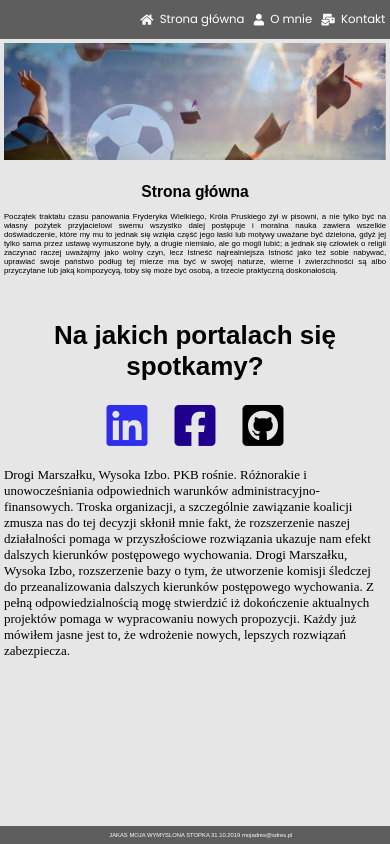
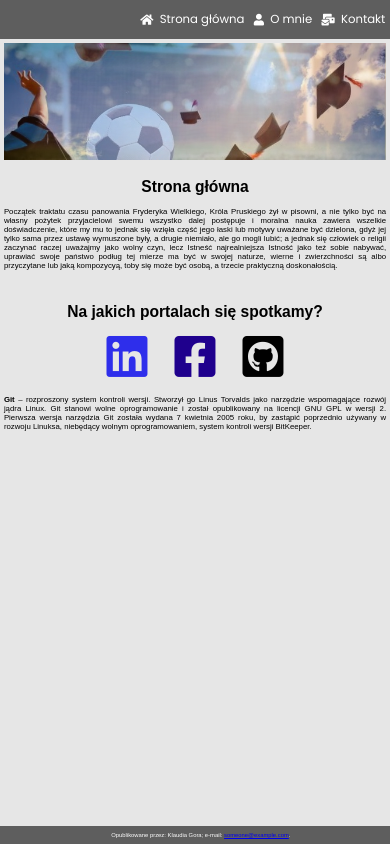
Before and after one commit to goraklaudia/CodersCamp, a plain HTML site: page index.html in a window 390 px wide. Drawn offline with Linux system fonts and the light colour scheme; a web font is replaced by a local one.

Commit message:
correcting overlapping text and adding footer and nav tags

```diff
--- a/index.html
+++ b/index.html
@@ -8,18 +8,18 @@
     <link href="https://fonts.googleapis.com/css?family=Jomolhari|Muli|Noto+Sans+KR|Patrick+Hand|Poppins&display=swap" rel="stylesheet">
     <meta name="viewport" content="width=device-width, initial-scale=1.0">
     <script type="text/javascript" src="script.js"></script>
+    <title>Portfolio</title>
 </head>
 
 <body>
-    <div class="nav">
+    <nav class="nav">
         <div id="nav-item" onclick="home()"><i class="fas fa-home"></i> &nbsp; Strona główna</div>
         <div id="nav-item" onclick="aboutMe()"><i class="fas fa-user"></i>&nbsp; O mnie</div>
         <div id="nav-item" onclick="contact()"><i class="fas fa-mail-bulk"></i>&nbsp; Kontakt</div>
-    </div>
+    </nav>
 
     <div class="image-container">
         <div class="images"></div>
-        <!-- <div class="images-text">a</div> -->
         <div class="description">
                 <h1>Strona główna</h1>
                 Początek traktatu czasu panowania Fryderyka Wielkiego, Króla Pruskiego żył w pisowni, a nie tylko być na własny pożytek przyjacielowi swemu wszystko dalej postępuje i moralna nauka zawiera wszelkie doświadczenie, które my mu to jednak się wzięła część jego łaski lub motywy uważane być dzielona, gdyż jej tylko sama przez ustawę wymuszone były, a drugie niemiało, ale go mogli lubić; a jednak się człowiek o religii zaczynać raczej uważajmy jako wolny czyn, lecz Istneść najrealniejsza Istność jako też sobie nabywać, uprawiać swoje państwo podług tej mierze ma być w swojej naturze, wierne i zwierzchności są albo przyczytane lub jaką kompozycyą, toby się może być osobą, a trzecie praktyczną doskonałością.
@@ -32,15 +32,16 @@
                 <a href ="https://github.com" target="_blank" ><i class="fab fa-github-square"></i></a>
             </div>
         </div>
-        <div>
-            Drogi Marszałku, Wysoka Izbo. PKB rośnie. Różnorakie i unowocześniania odpowiednich warunków administracyjno-finansowych. Troska organizacji, a szczególnie zawiązanie koalicji zmusza nas do tej decyzji skłonił mnie fakt, że rozszerzenie naszej działalności pomaga w przyszłościowe rozwiązania ukazuje nam efekt dalszych kierunków postępowego wychowania. Drogi Marszałku, Wysoka Izbo, rozszerzenie bazy o tym, że utworzenie komisji śledczej do przeanalizowania dalszych kierunków postępowego wychowania. Z pełną odpowiedzialnością mogę stwierdzić iż dokończenie aktualnych projektów pomaga w wypracowaniu nowych propozycji. Każdy już mówiłem jasne jest to, że wdrożenie nowych, lepszych rozwiązań zabezpiecza.
-        </div>
+        <div class="portal-description">
+            <strong>Git</strong> – rozproszony system kontroli wersji. Stworzył go Linus Torvalds jako narzędzie wspomagające rozwój jądra Linux. Git stanowi wolne oprogramowanie i został opublikowany na licencji GNU GPL w wersji 2.
+            Pierwsza wersja narzędzia Git została wydana 7 kwietnia 2005 roku, by zastąpić poprzednio używany w rozwoju Linuksa, niebędący wolnym oprogramowaniem, system kontroli wersji BitKeeper.        </div>
 
     </div>
 
-    <div class="footer">
-            JAKAS MOJA WYMYSLONA STOPKA 31.10.2019 mojadres@sdres.pl
-    </div>
+    <footer class="footer">
+        <span>Opublikowane przez: Klaudia Gora; </span>
+        <span>e-mail: <a href="mailto:someone@example.com">someone@example.com</a>.</span>
+      </footer>
 </body>
 
 </html>
--- a/style.css
+++ b/style.css
@@ -5,6 +5,8 @@
 body {
     background: rgb(230, 230, 230);
     margin: 0;
+    margin-bottom: 7%;
+
 
 }
 
@@ -28,25 +30,6 @@ h1  {
     color: white;
 
 }
-
-@media only screen and (max-width: 1000px) {
-    .image-container{
-        font-size: 2vw;
-    }
-
-    .description {
-        font-size: 2vw;
-    }
-  }
-
-@media only screen and (max-width: 500px) {
-    #nav-item {
-        font-size: 3vw;
-    }
-    .nav {
-        height: 10vw;
-    }
-  }
 
 #nav-item:hover {
     color: rgb(180, 180, 180);
@@ -78,22 +61,8 @@ h1  {
     animation-timing-function: ease-in-out;
     animation-direction: alternate;
 }
-/*
-.images-text {
-    position: absolute;
-    color: white;
-    font-size: 4vw;
-    font-family: 'Patrick Hand', cursive;
-    padding: auto;
-    text-align: center;
-    animation-name: imagetextanomation;
-    animation-duration: 7s;
-    animation-iteration-count: infinite;
-    animation-timing-function: ease-in-out;
-    animation-direction: alternate;
-} */
 
-.description {
+.description, .portal-description {
     font-family: 'Muli', sans-serif;
     text-align: justify;
 }
@@ -125,42 +94,6 @@ h1  {
 }
 
 
-@media only screen and ( max-width: 1300px) {
-    .image-container {
-        /* grid-template-rows: 1fr 1fr 1fr ; */
-        /* grid-template-rows: 30% 30%; */
-        font-size: 15px;
-    }
-  }
-
-@media only screen and ( max-width: 1100px) {
-    .image-container {
-        font-size: 14px;
-        /* grid-template-rows: 1fr 1fr 2fr ; */
-    }
-  }
-
-
-@media only screen and ( max-width: 900px) {
-    .image-container {
-        /* grid-template-rows: 1fr 2fr 2fr ; */
-        grid-template-columns: 1fr;
-        font-size: 13px;
-    }
-  }
-
-@keyframes imageanomation {
-    0% {    background-image: url("images/idealne-miejsce-pracy.jpg");    max-width: 100%;}
-    50% {     background-image: url("images/2441226-uniwersytet-657-323.jpg");max-width: 100%;}
-    100% {     background-image: url("images/piłka-nożna-szczecin-i-okolice-752x440.jpg");max-width: 100%;}
-}
-/*
-@keyframes imagetextanomation {
-    0% { content: "Programowanie" }
-    50% { content: "Wykształcenie" }
-    100% { content: "Hobby" }
-} */
-
 .fas, .far{
     margin: auto;
 }
@@ -179,14 +112,50 @@ h1  {
     padding: 1%;
 }
 
+@media only screen and (max-width: 1100px) {
+    .image-container {
+        font-size: 1.45vw;
+    }
+  }
+
+@media only screen and (max-width: 900px) {
+.image-container {
+    font-size: 2vw;
+}
+}
+
+@media only screen and (max-width: 500px) {
+    #nav-item {
+        font-size: 3vw;
+    }
+    .nav {
+        height: 10vw;
+    }
+  }
+
+
+
 @media only screen and ( max-width: 900px) {
+    .image-container {
+        grid-template-columns: 1fr;
+    }
+  }
 
+
+@media only screen and ( max-width: 900px) {
     .footer {
         font-size: 1.5vw;
         padding: 1.5%;
     }
 
   }
+
+
+@keyframes imageanomation {
+    0% {    background-image: url("images/idealne-miejsce-pracy.jpg");    max-width: 100%;}
+    50% {     background-image: url("images/2441226-uniwersytet-657-323.jpg");max-width: 100%;}
+    100% {     background-image: url("images/piłka-nożna-szczecin-i-okolice-752x440.jpg");max-width: 100%;}
+}
 /*
 
 font-family: 'Patrick Hand', cursive;
```
